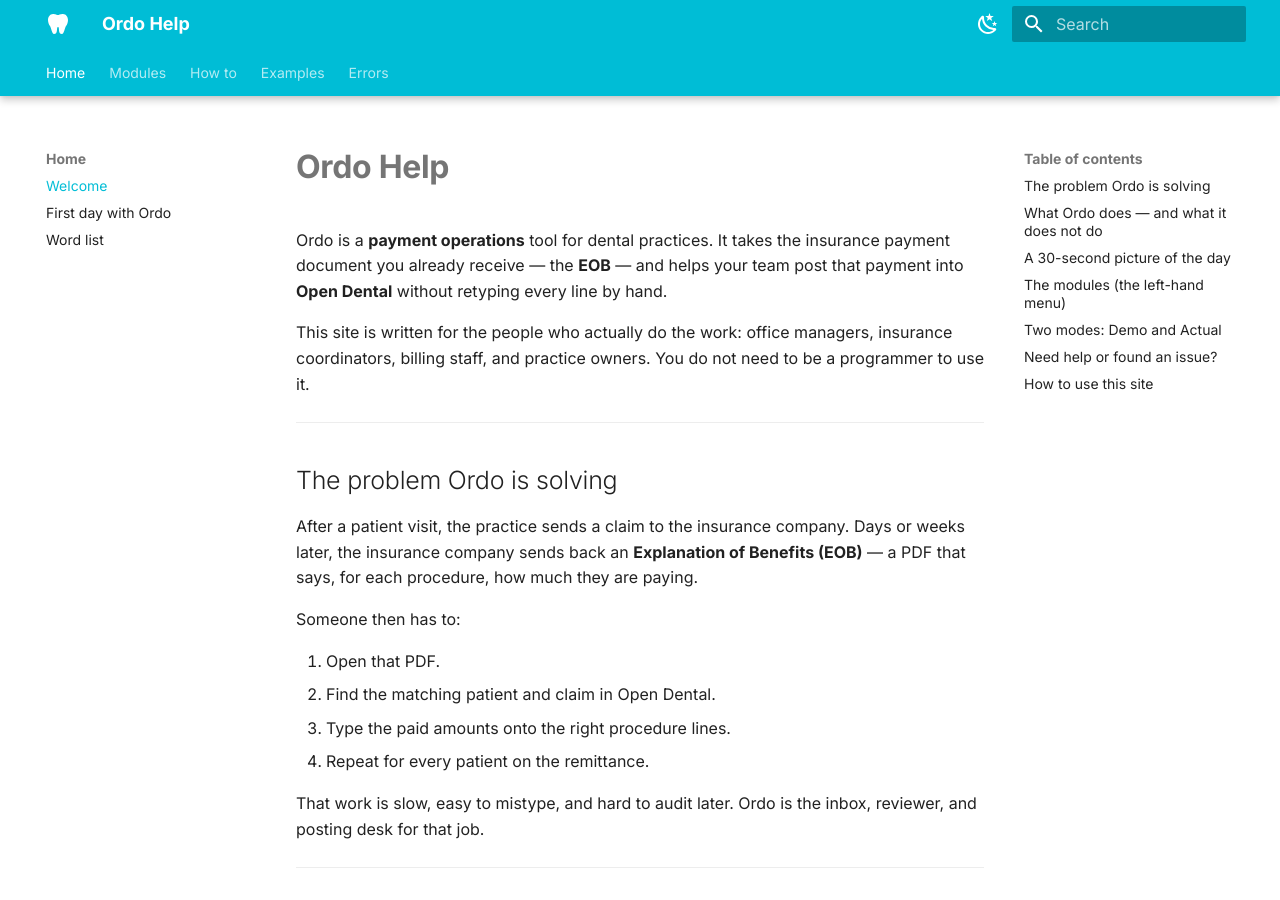
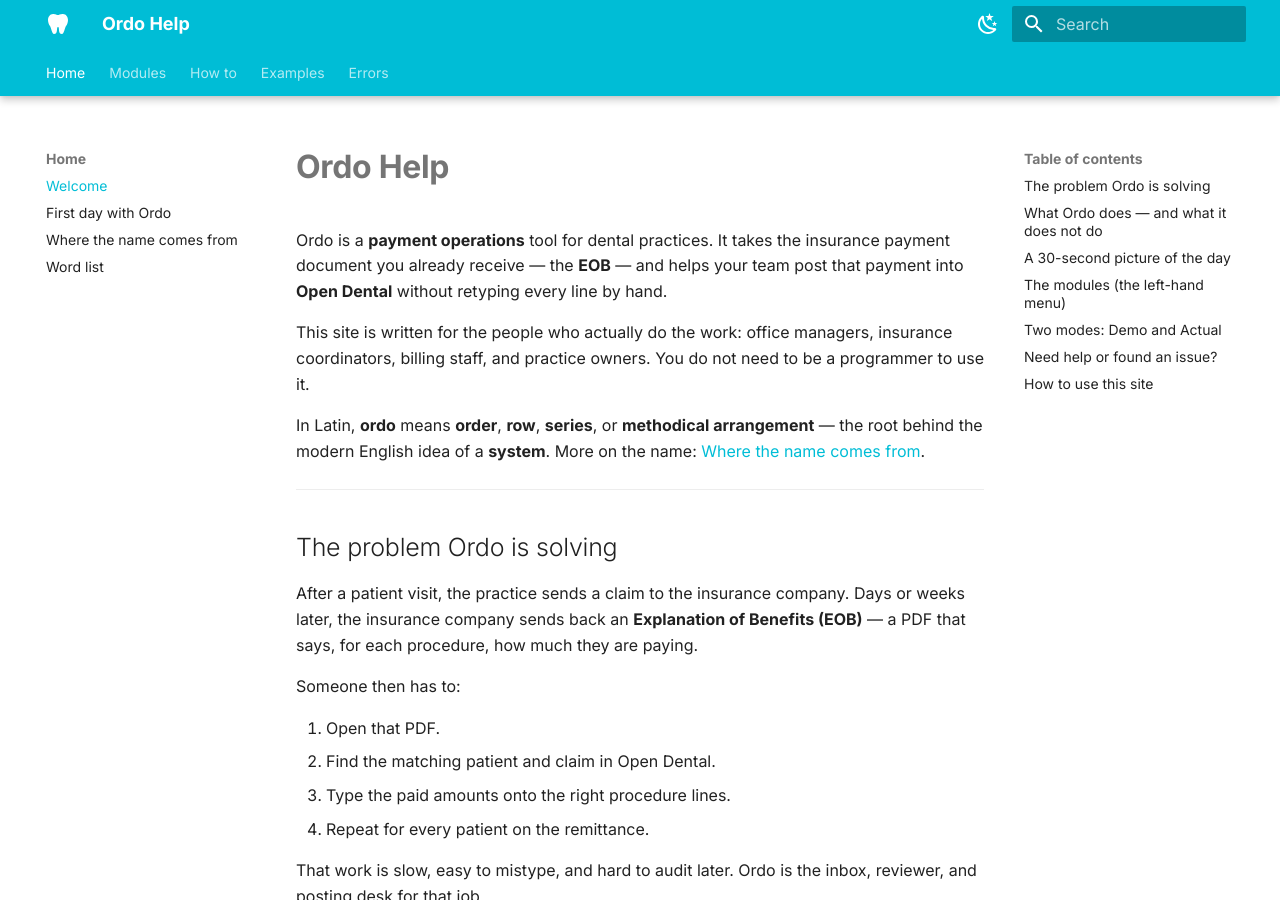
Before and after one commit to tools772/ordo-documentation, an MkDocs documentation site: the page built from docs/index.md, in a window 1280 px wide and 900 px high. Built offline with MkDocs 1.6.1 and Material for MkDocs 9.7.7, drawn with Linux system fonts in a browser that asks for light colours; some of the changed text lies outside the part shown.

Commit message:
Add an origination page for the Ordo name.
Document the Latin root (order, row, series, methodical arrangement) and link it from Home and the word list.

Co-authored-by: Cursor <cursoragent@cursor.com>

```diff
--- a/docs/index.md
+++ b/docs/index.md
@@ -3,6 +3,8 @@
 Ordo is a **payment operations** tool for dental practices. It takes the insurance payment document you already receive — the **EOB** — and helps your team post that payment into **Open Dental** without retyping every line by hand.
 
 This site is written for the people who actually do the work: office managers, insurance coordinators, billing staff, and practice owners. You do not need to be a programmer to use it.
+
+In Latin, **ordo** means **order**, **row**, **series**, or **methodical arrangement** — the root behind the modern English idea of a **system**. More on the name: [Where the name comes from](origination.md).
 
 ---
 
@@ -78,6 +80,7 @@ If you encounter unexpected errors, need assistance during onboarding, or have q
 ## How to use this site
 
 - New to Ordo? Read [First day with Ordo](getting-started.md).
+- Curious about the name? [Where the name comes from](origination.md).
 - Stuck on a word like “EOB” or “CDT”? Open the [Word list](glossary.md).
 - Looking for a screen? Use the **Modules** tab.
 - Looking for a procedure (“how do I post?”)? Use the **How to** tab.
--- a/mkdocs.yml
+++ b/mkdocs.yml
@@ -67,6 +67,7 @@ nav:
   - Home:
       - Welcome: index.md
       - First day with Ordo: getting-started.md
+      - Where the name comes from: origination.md
       - Word list: glossary.md
   - Modules:
       - What is a module?: modules/overview.md
```
Also changed, not shown: docs/glossary.md (+2 -0 lines), docs/origination.md (added, +27 -0 lines).
